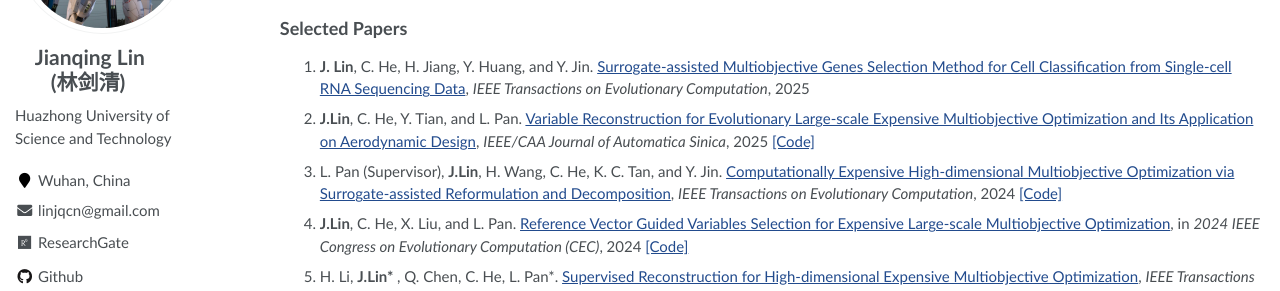
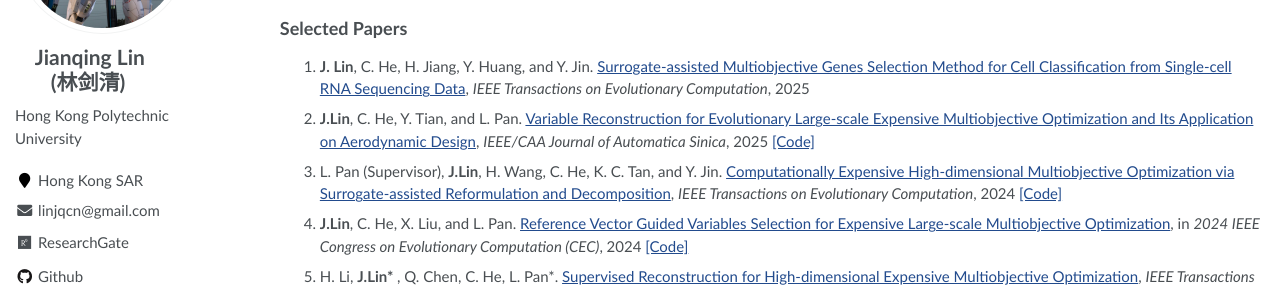
Before and after one commit to jqlincn/jqlincn.github.io, a Jekyll site: the page built from _pages/about.md, in a window 1280 px wide. Shown: the part 231-522 px from the top of the page. Built offline with Jekyll 4.4.1, drawn with Linux system fonts in a browser that asks for light colours.

Commit message:
Update _config.yml

```diff
--- a/_config.yml
+++ b/_config.yml
@@ -23,8 +23,8 @@ baidu_site_verification  :  # get baidu_site_verification from https://ziyuan.ba
 author:
   name             : " &nbsp;&nbsp;&nbsp; Jianqing Lin <br />  &nbsp;&nbsp;&nbsp;&nbsp;&nbsp;&nbsp;&nbsp;(林剑清)"
   avatar           : "images/Photo-4.jpg"
-  bio              : "Huazhong University of Science and Technology"
-  location         : "Wuhan, China"
+  bio              : "Hong Kong Polytechnic University"
+  location         : "Hong Kong SAR"
   employer         :
   pubmed           :
   googlescholar    :  "https://scholar.google.com.hk/citations?user=yzlYmG4AAAAJ&hl=zh-CN&authuser=1"
```
